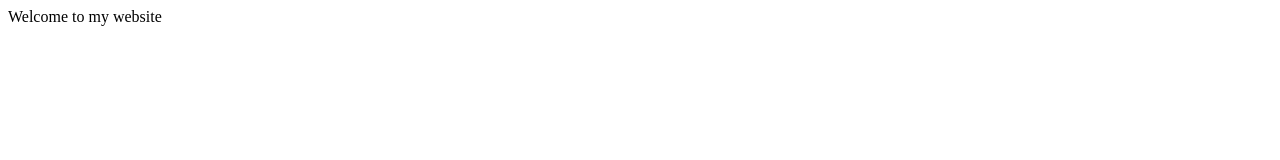
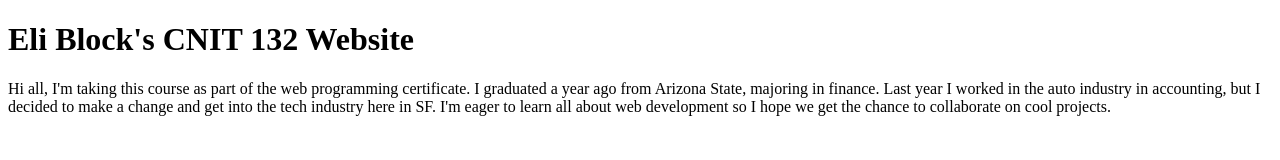
Before and after one commit to eliblocks/first-website, a plain HTML site: page index.html in a window 1280 px wide. Drawn offline with Linux system fonts and the light colour scheme.

Commit message:
paste intro

```diff
--- a/index.html
+++ b/index.html
@@ -3,10 +3,24 @@
 <html lang="en-us">
 
 <head>
-<meta charset="utf-8">
-<title>Eli's CNIT 132 Website</title>
+	<meta charset="utf-8">
+	<title>Eli's CNIT 132 Website</title>
 </head>
 
 <body>
-Welcome to my website
+
+	<div class= "nav navbar-default">
+	</div>
+	<div id="content">
+		<h1> Eli Block's CNIT 132 Website</h1>
+		<p> Hi all, I'm taking this course as part of the web programming certificate.
+			I graduated a year ago from Arizona State, majoring in finance.
+			Last year I worked in the auto industry in accounting,
+			but I decided to make a change and get into the tech industry here in SF.
+			I'm eager to learn all about web development so I hope we get the chance
+			to collaborate on cool projects.
+		</p>
+	</div>
+
+
 </bodY>
```
